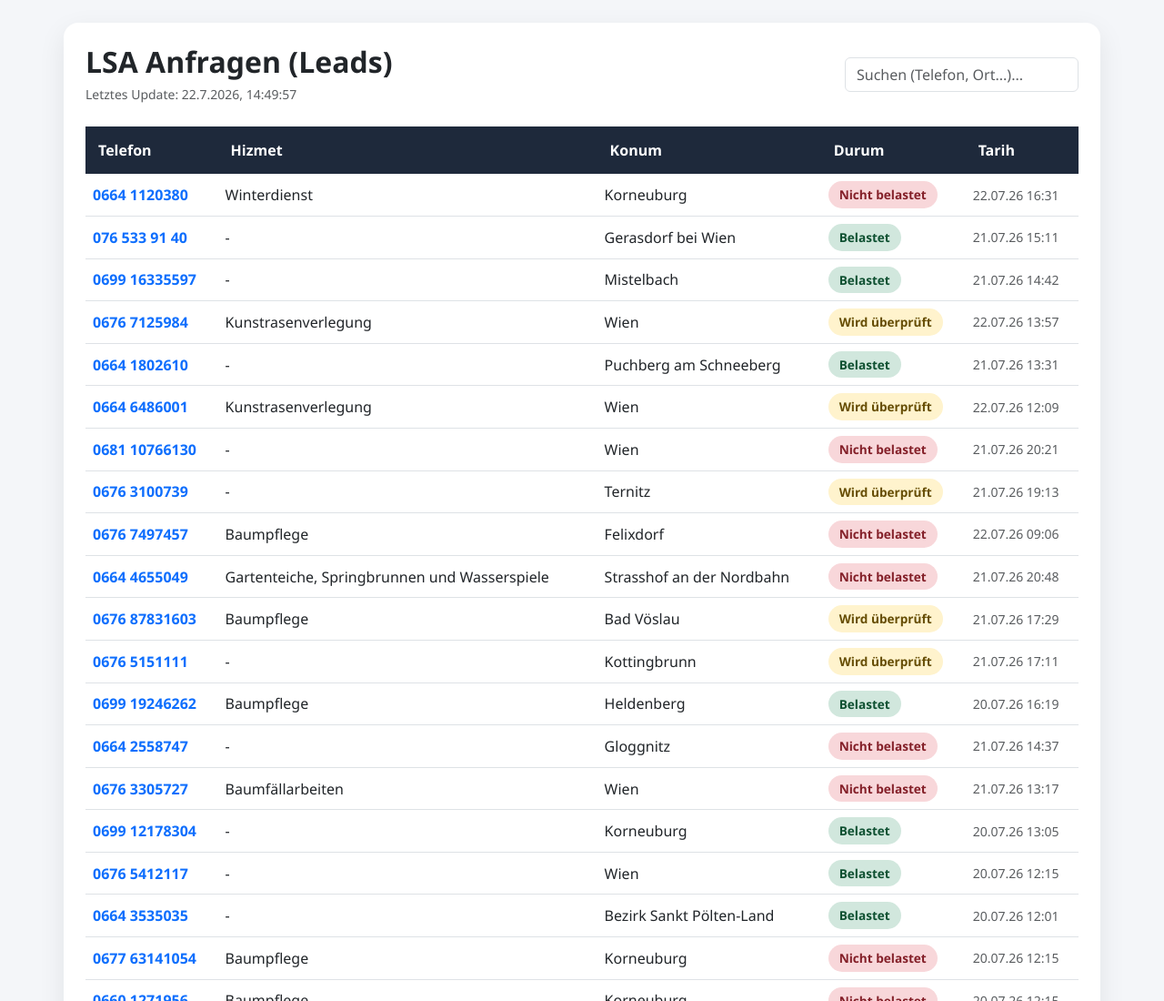
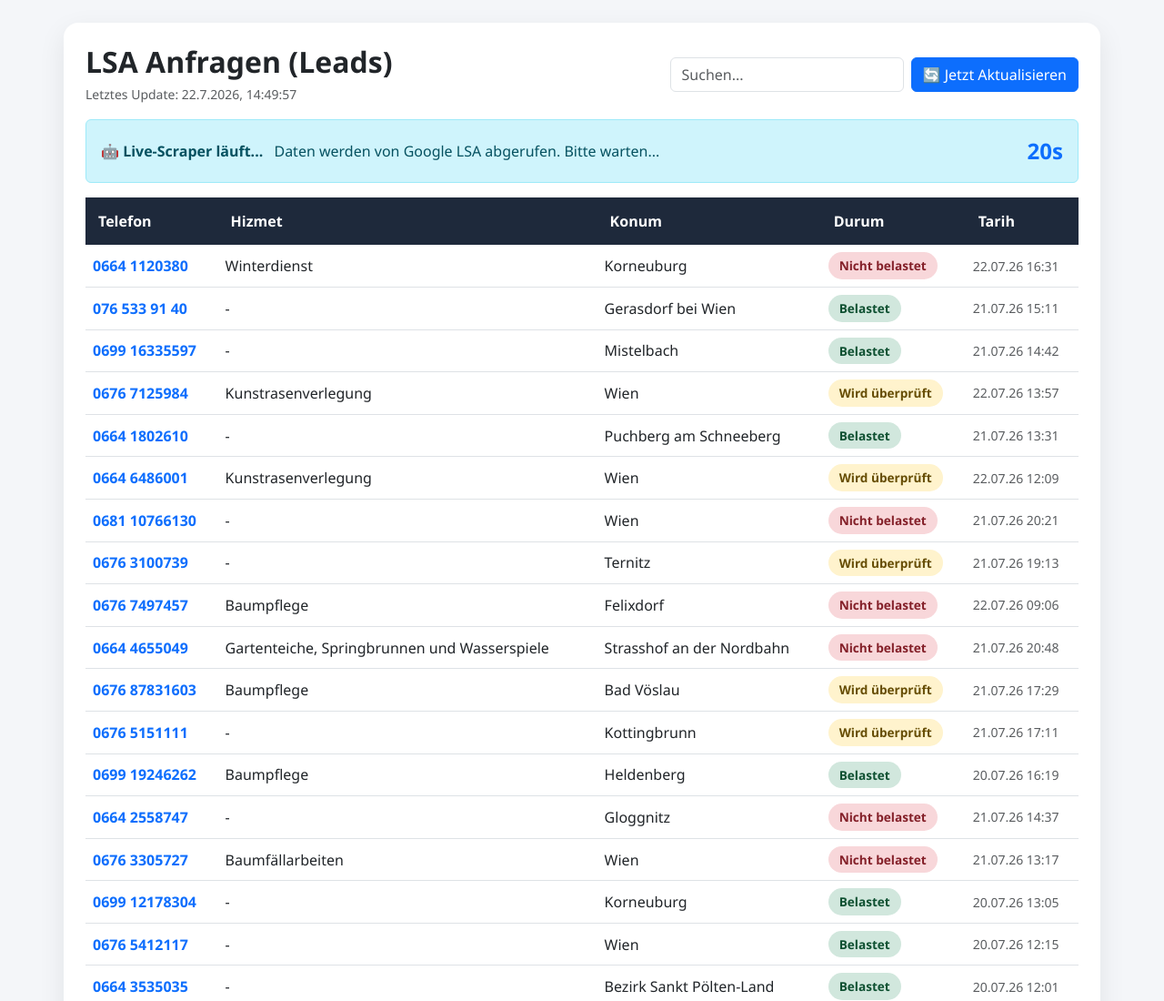
Before and after one commit to sicherteam/osman-reklam, a website: page index.html in a window 1280 px wide. Shown: the top 1100 px of the page at 91% size. Drawn offline with nearby package versions, Linux system fonts and the light colour scheme.

Commit message:
Update index.html

```diff
--- a/index.html
+++ b/index.html
@@ -14,18 +14,31 @@
     .bg-pruefung { background-color: #fff3cd; color: #664d03; }
     .bg-nicht { background-color: #f8d7da; color: #842029; }
     .bg-default { background-color: #e2e3e5; color: #41464b; }
+    #countdown-box { display: none; }
   </style>
 </head>
 <body>
   <div class="container card p-4">
-    <div class="d-flex flex-wrap justify-content-between align-items-center mb-4 gap-2">
+    <div class="d-flex flex-wrap justify-content-between align-items-center mb-3 gap-2">
       <div>
         <h2 class="fw-bold mb-1">LSA Anfragen (Leads)</h2>
         <span id="last-update" class="text-muted small">Yükleniyor...</span>
       </div>
-      <div class="d-flex gap-2">
-        <input type="text" id="searchInput" onkeyup="filterTable()" class="form-control" placeholder="Suchen (Telefon, Ort...)...">
+      <div class="d-flex gap-2 align-items-center">
+        <input type="text" id="searchInput" onkeyup="filterTable()" class="form-control" placeholder="Suchen...">
+        <button id="btn-refresh" onclick="startLiveScrape()" class="btn btn-primary text-nowrap">
+          🔄 Jetzt Aktualisieren
+        </button>
       </div>
+    </div>
+
+    <!-- Geri Sayım Kutusu (Gizli Başlar) -->
+    <div id="countdown-box" class="alert alert-info d-flex align-items-center justify-content-between mb-3">
+      <div>
+        <strong>🤖 Live-Scraper läuft...</strong>
+        <span class="ms-2">Daten werden von Google LSA abgerufen. Bitte warten...</span>
+      </div>
+      <div class="fw-bold fs-4 text-primary"><span id="timer">20</span>s</div>
     </div>
 
     <div class="table-responsive">
@@ -47,16 +60,17 @@
   </div>
 
   <script>
+    // GitHub Repo Bilgileri
+    const GITHUB_OWNER = 'sicherteam';
+    const GITHUB_REPO = 'osman-reklam';
+    const WORKFLOW_ID = 'scraper.yml'; // Workflow dosya adı
+
     async function loadData() {
       try {
         const response = await fetch('./data.json?v=' + Date.now());
-
-        if (!response.ok) {
-          throw new Error(`HTTP ${response.status} - data.json okunamadı`);
-        }
+        if (!response.ok) throw new Error(`HTTP ${response.status}`);
 
         const data = await response.json();
-
         document.getElementById('last-update').innerText = 'Letztes Update: ' + (data.updatedAt || '-');
 
         const tbody = document.getElementById('lead-table-body');
@@ -68,7 +82,6 @@
         }
 
         data.leads.forEach(lead => {
-          // Status metnini temizle (help_outline vb. kaldırmak için)
           let rawStatus = lead.status || '';
           let cleanStatus = rawStatus.split('\n')[0].trim();
 
@@ -95,14 +108,47 @@
       } catch (err) {
         console.error(err);
         document.getElementById('last-update').innerText = 'Fehler beim Laden';
-        document.getElementById('lead-table-body').innerHTML = `
-          <tr>
-            <td colspan="5" class="text-center py-4 text-danger">
-              <strong>Veri yüklenemedi!</strong><br>
-              <small class="text-muted">${err.message}</small>
-            </td>
-          </tr>`;
       }
+    }
+
+    // Geri Sayım ve Güncelleme Mantığı
+    function startLiveScrape() {
+      const token = prompt("Lütfen Güncelleme Yetki Anahtarını (GitHub Fine-grained PAT) giriniz:\n(Boş bırakırsanız sadece bekleyip data.json'u tekrar okur)");
+
+      const btn = document.getElementById('btn-refresh');
+      const box = document.getElementById('countdown-box');
+      const timerSpan = document.getElementById('timer');
+
+      btn.disabled = true;
+      box.style.display = 'flex';
+
+      // Eğer Token girildiyse GitHub Actions'ı tetikle
+      if (token) {
+        fetch(`https://api.github.com/repos/${GITHUB_OWNER}/${GITHUB_REPO}/actions/workflows/${WORKFLOW_ID}/dispatches`, {
+          method: 'POST',
+          headers: {
+            'Accept': 'application/vnd.github+json',
+            'Authorization': `Bearer ${token}`,
+          },
+          body: JSON.stringify({ ref: 'main' })
+        }).catch(err => console.error("Tetikleme hatası:", err));
+      }
+
+      let timeLeft = 25; // Scraper + Commit süresi ortalama 20-25 saniye sürer
+      timerSpan.innerText = timeLeft;
+
+      const countdown = setInterval(() => {
+        timeLeft--;
+        timerSpan.innerText = timeLeft;
+
+        if (timeLeft <= 0) {
+          clearInterval(countdown);
+          box.style.display = 'none';
+          btn.disabled = false;
+          // Yeni çekilen data.json'u yükle
+          loadData();
+        }
+      }, 1000);
     }
 
     function filterTable() {
```
